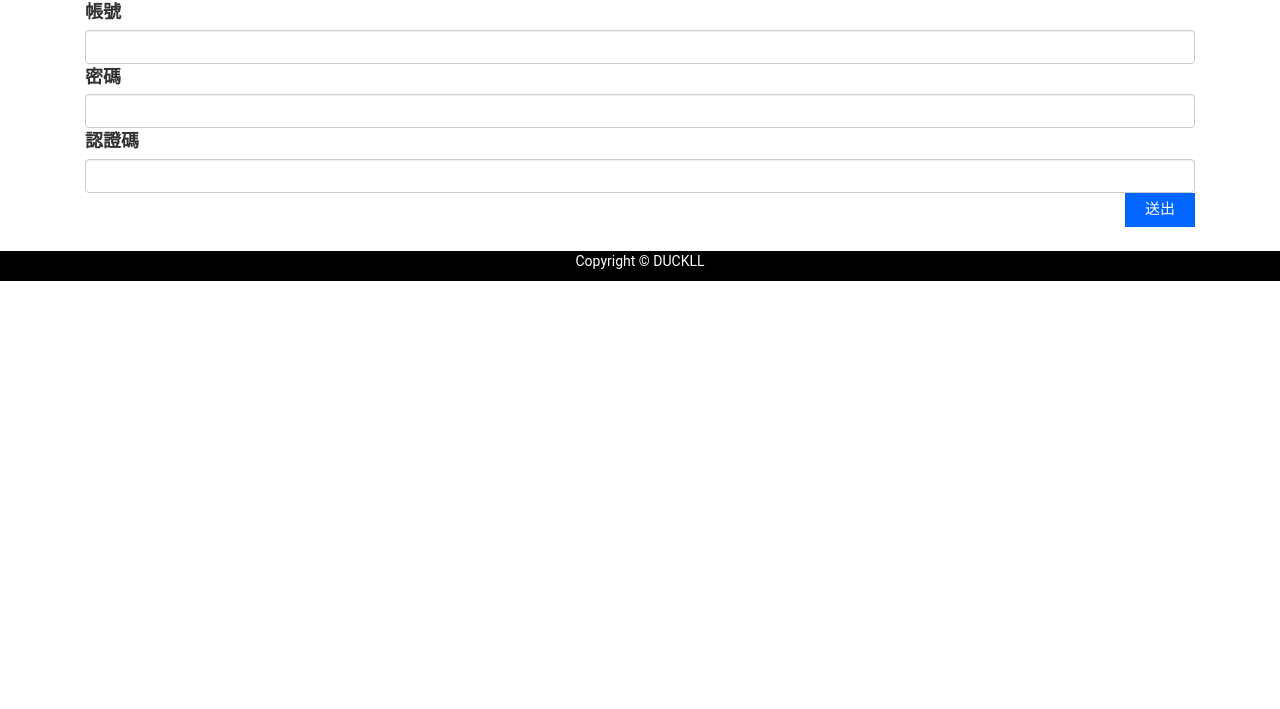
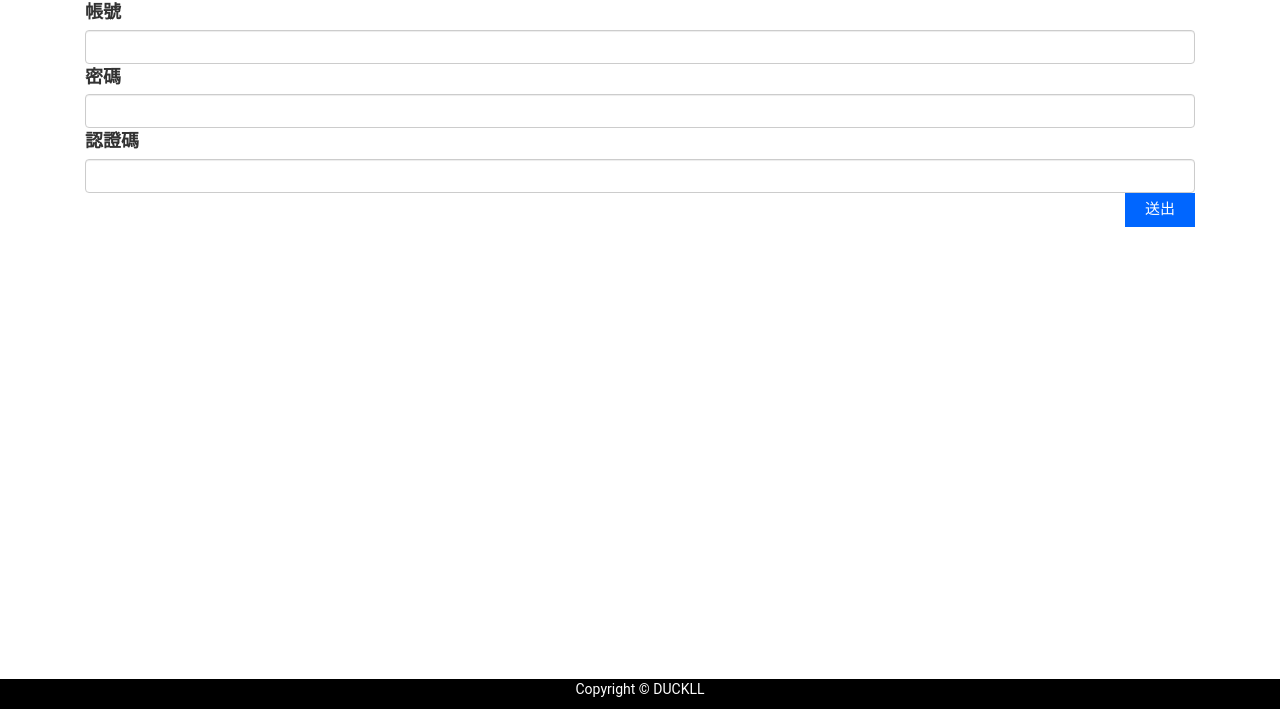
Before and after one commit to shi359/islab_exam, a PHP site: page /signup.php in a window 1280 px wide. Shown: the part 91-800 px from the top of the page. Run offline with PHP 8.4, Linux system fonts and the light colour scheme; some libraries are stand-ins or nearby versions.

Commit message:
footer position fixed

```diff
--- a/index.php
+++ b/index.php
@@ -96,7 +96,7 @@ while($row = $rs->fetch()){
       </div>
     </div>
     <!-- Footer -->
-    <footer style="background-color: black;">
+    <footer style="background-color: black; position: fixed; bottom: 0px; width: 100%;">
       <div class="container">
         <p class="m-0 text-center" style="color:white">Copyright &copy; DUCKLL</p>
       </div>
--- a/rank.php
+++ b/rank.php
@@ -99,7 +99,7 @@ while($row = $rs->fetch()){
       </div>
     </div>
      <!-- Footer -->
-    <footer style="background-color: black;">
+    <footer style="background-color: black; position: fixed; bottom: 0px; width: 100%;">
       <div class="container">
         <p class="m-0 text-center" style="color:white">Copyright &copy; DUCKLL</p>
       </div>
--- a/signup.php
+++ b/signup.php
@@ -52,7 +52,7 @@ require_once('database.php');
       </div>
     </div>
      <!-- Footer -->
-    <footer style="background-color: black">
+    <footer style="background-color: black; position: fixed; bottom: 0px; width: 100%;">
       <div class="container">
         <p class="m-0 text-center" style="color:white">Copyright &copy; DUCKLL</p>
       </div>
```
